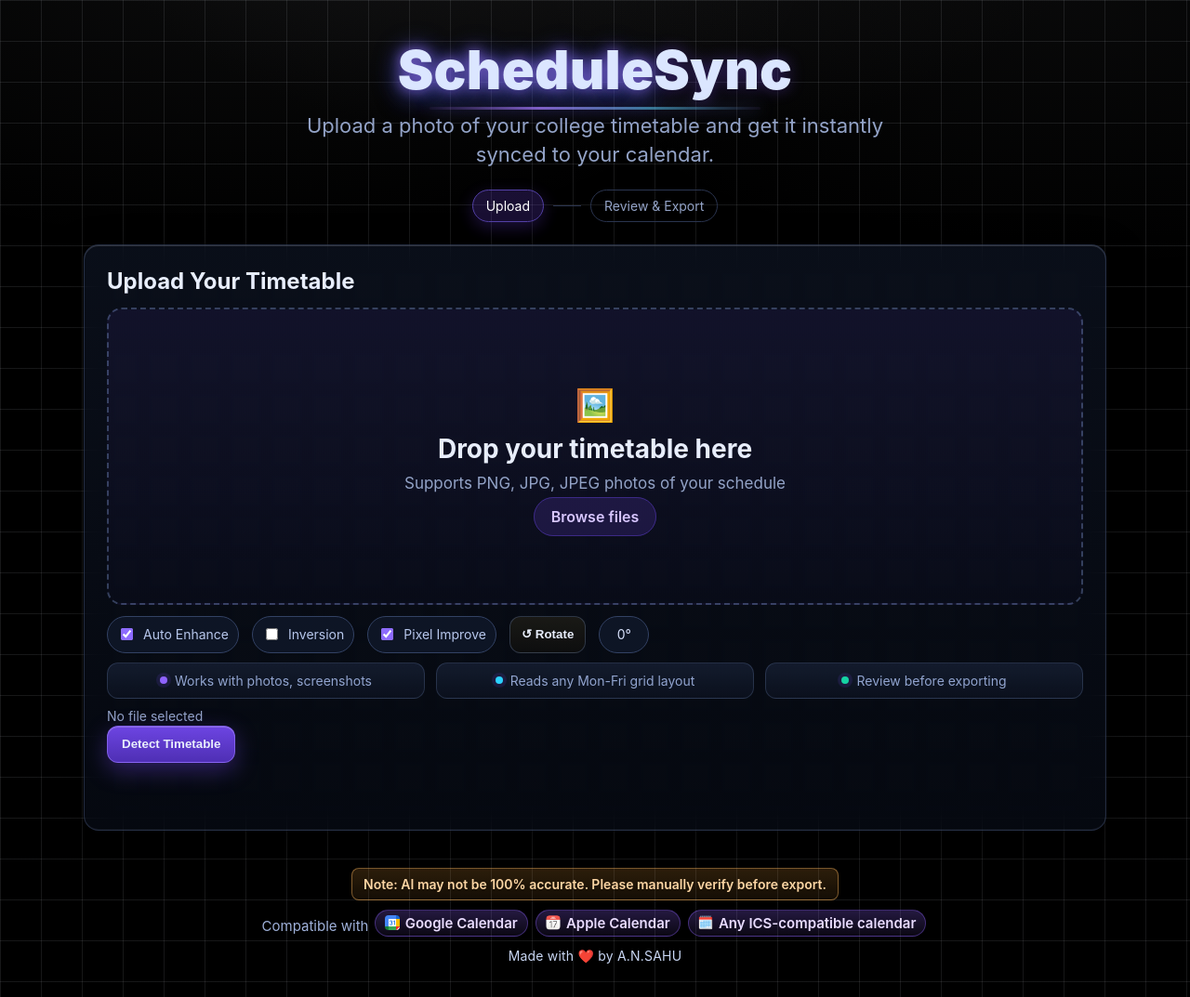
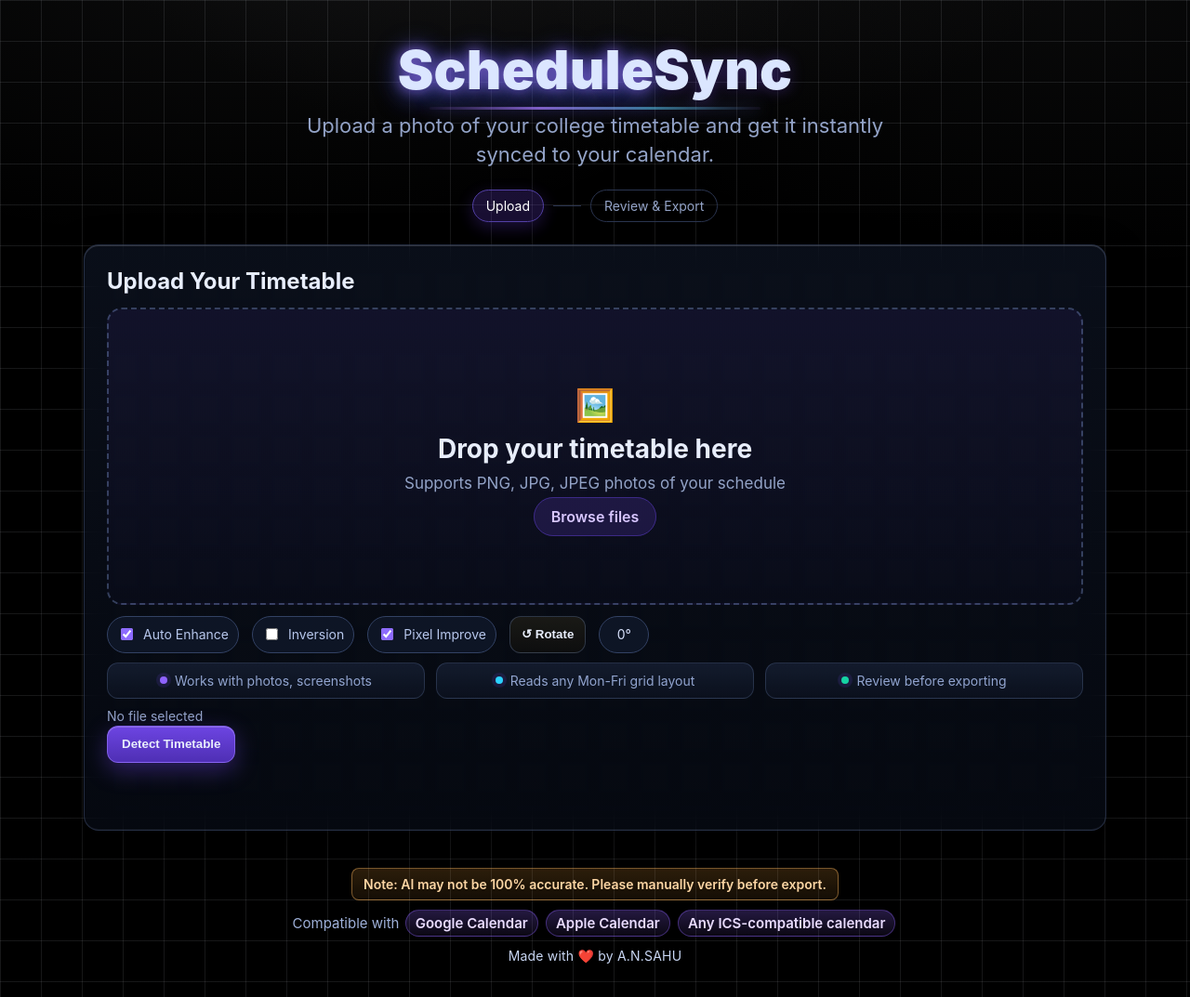
Before and after one commit to notreallycode/schedulesyncc, a website: page index.html in a window 1280 px wide. Shown: the whole page at 93% size. Drawn offline with Linux system fonts and the light colour scheme.

Commit message:
Update index.html

```diff
--- a/index.html
+++ b/index.html
@@ -105,9 +105,9 @@
   <footer class="compatibility">
     <div class="warning-note">Note: AI may not be 100% accurate. Please manually verify before export.</div>
     Compatible with
-    <span><img src="assets/calendar-icons/google-calendar.png" alt="Google Calendar icon">Google Calendar</span>
-    <span><img src="assets/calendar-icons/apple-calendar.png" alt="Apple Calendar icon">Apple Calendar</span>
-    <span><img src="assets/calendar-icons/ics-calendar.png" alt="ICS Calendar icon">Any ICS-compatible calendar</span>
+    <span>Google Calendar</span>
+    <span>Apple Calendar</span>
+    <span>Any ICS-compatible calendar</span>
     <div class="credits">Made with ❤️ by A.N.SAHU</div>
   </footer>
 
```
